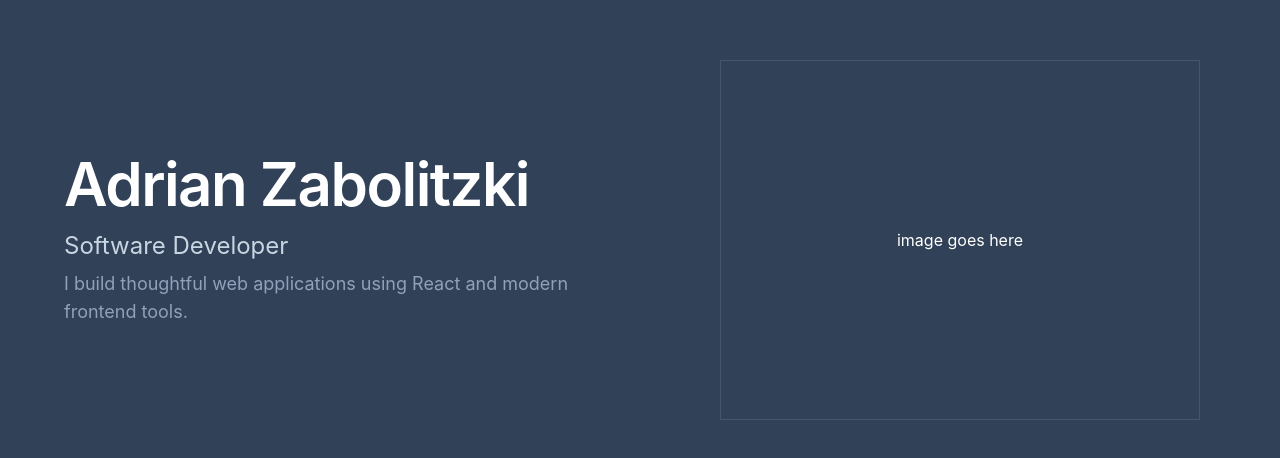
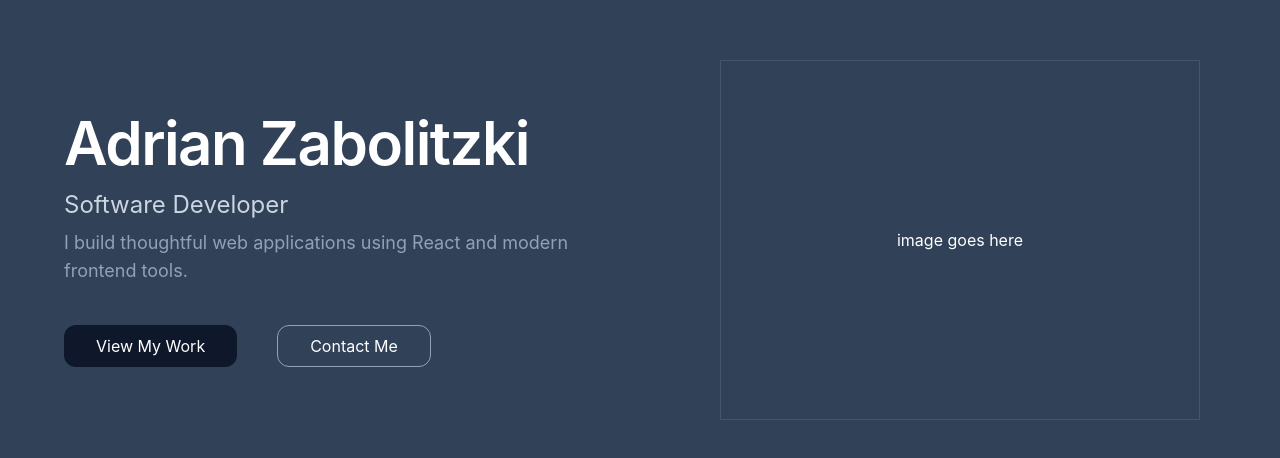
Before and after one commit to ganuza/adrianz-dev-portfolio, a React (Vite) app: page / in a window 1280 px wide. Shown: the part 160-618 px from the top of the page. Built offline with nearby package versions, Linux system fonts and the light colour scheme.

Commit message:
Implement CTA buttons in Hero section

```diff
--- a/src/components/Hero/Hero.jsx
+++ b/src/components/Hero/Hero.jsx
@@ -11,6 +11,14 @@ function Hero() {
             I build thoughtful web applications using React and modern frontend
             tools.
           </p>
+          <div className="flex justify-center md:justify-start mt-10 gap-10">
+            <button className="w-auto bg-slate-900 rounded-xl px-8 py-2 cursor-pointer transition hover:bg-slate-600 hover:-translate-y-0.5 duration-200 hover:ease-in-out">
+              View My Work
+            </button>
+            <button className="w-auto border border-slate-400 rounded-xl px-8 py-2 transition cursor-pointer hover:border-slate-600 hover:bg-slate-600/50 hover:-translate-y-0.5 duration-200 hover:ease-in-out">
+              Contact Me
+            </button>
+          </div>
         </div>
       </article>
       <article className="w-full md:w-1/2 flex justify-center items-center mt-20 md:mt-0">
```
